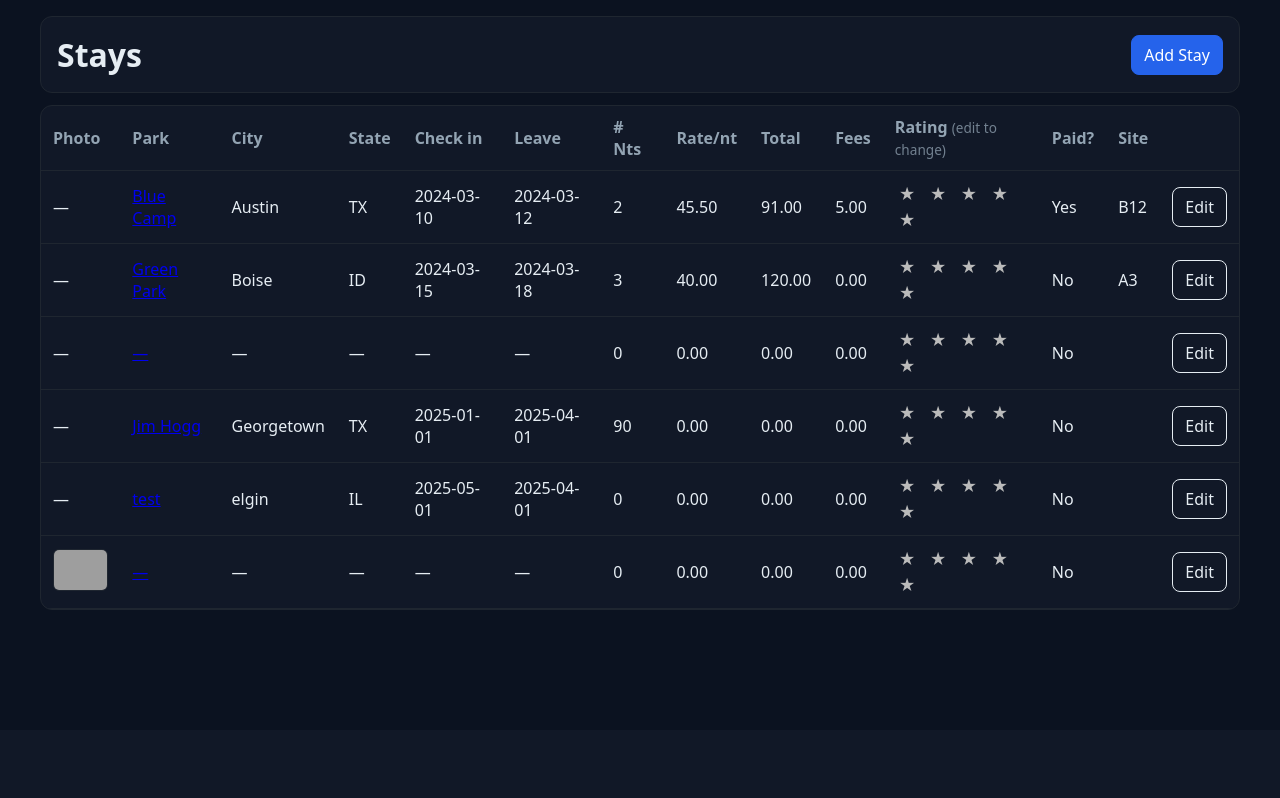
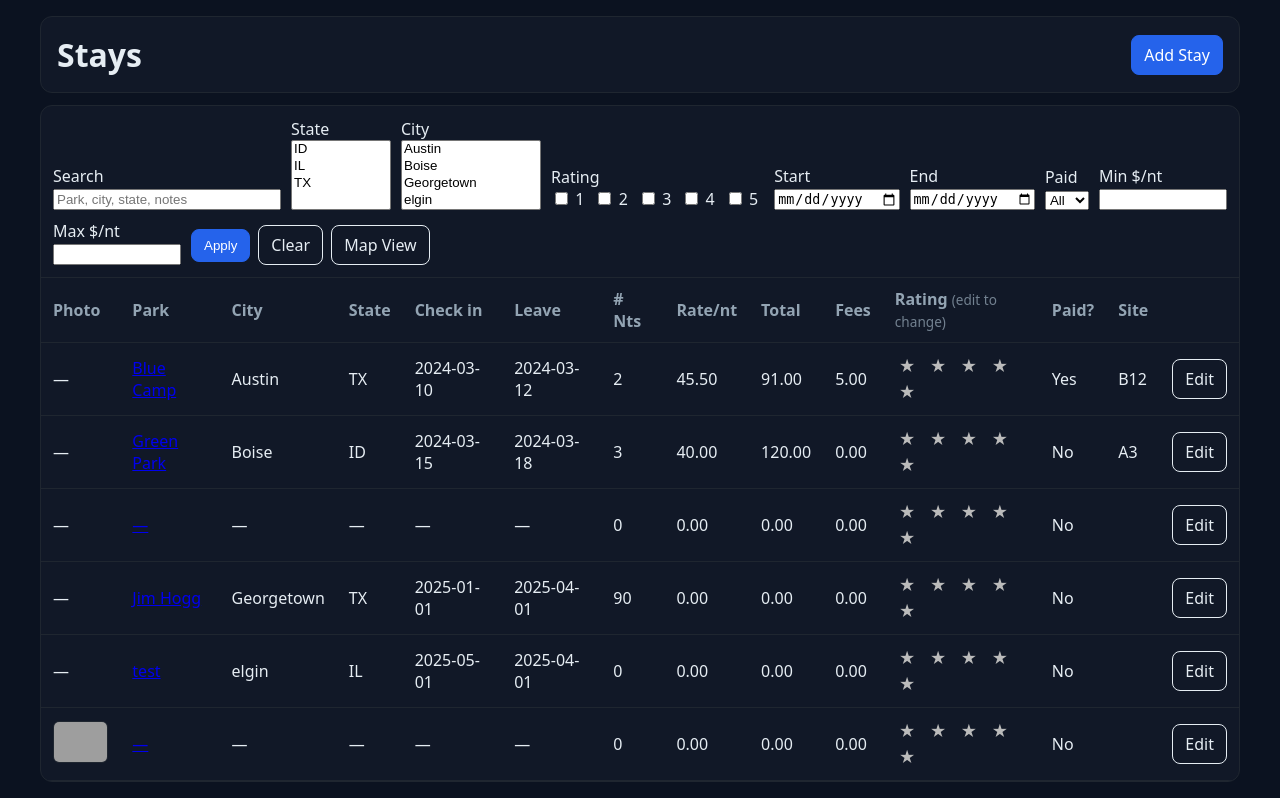
Before and after one commit to dquillman/traveler, a Django app: page /stays/ in a window 1280 px wide. Shown: the part 70-868 px from the top of the page. Before the commit the page ends 680 px from the top, so only its background shows below. Run offline with Django 5.2, Linux system fonts and the light colour scheme; data comes from the database, SQL or seed files in the repository; parts of the project's set-up code (start-up, migrations or seed data) failed here and were passed over; grey boxes are pictures that could not be loaded.

Commit message:
feat: dynamic city filter options based on selected states (client-side)

```diff
--- a/stays/templates/stays/stay_list.html
+++ b/stays/templates/stays/stay_list.html
@@ -6,6 +6,65 @@
   </div>
 
   <div class="card" style="padding:0; overflow:auto;">
+    <form method="get" style="padding:12px; border-bottom:1px solid var(--border); display:flex; gap:10px; flex-wrap:wrap; align-items:end;">
+      <label>
+        <div class="muted">Search</div>
+        <input class="txt" type="text" name="q" value="{{ selected_q }}" placeholder="Park, city, state, notes" style="min-width:220px;">
+      </label>
+      <label>
+        <div class="muted">State</div>
+        <select name="state" multiple size="4" class="txt" style="min-width:100px;">
+          {% for st in state_choices %}
+            <option value="{{ st }}" {% if st in selected_states %}selected{% endif %}>{{ st }}</option>
+          {% endfor %}
+        </select>
+      </label>
+      <label>
+        <div class="muted">City</div>
+        <select name="city" multiple size="4" class="txt" style="min-width:140px;">
+          {% for ct in city_choices %}
+            <option value="{{ ct }}" {% if ct in selected_cities %}selected{% endif %}>{{ ct }}</option>
+          {% endfor %}
+        </select>
+      </label>
+      <div>
+        <div class="muted">Rating</div>
+        {% for r in rating_choices %}
+          <label style="margin-right:6px;">
+            <input type="checkbox" name="rating" value="{{ r }}" {% if r|stringformat:'s' in selected_ratings %}checked{% endif %}> {{ r }}
+          </label>
+        {% endfor %}
+      </div>
+      <label>
+        <div class="muted">Start</div>
+        <input class="txt" type="date" name="start" value="{{ selected_start }}">
+      </label>
+      <label>
+        <div class="muted">End</div>
+        <input class="txt" type="date" name="end" value="{{ selected_end }}">
+      </label>
+      <label>
+        <div class="muted">Paid</div>
+        <select name="paid" class="txt">
+          <option value="">All</option>
+          <option value="1" {% if selected_paid == '1' %}selected{% endif %}>Yes</option>
+          <option value="0" {% if selected_paid == '0' %}selected{% endif %}>No</option>
+        </select>
+      </label>
+      <label>
+        <div class="muted">Min $/nt</div>
+        <input class="txt" type="number" step="0.01" name="min_price" value="{{ selected_min_price }}" style="width:120px;">
+      </label>
+      <label>
+        <div class="muted">Max $/nt</div>
+        <input class="txt" type="number" step="0.01" name="max_price" value="{{ selected_max_price }}" style="width:120px;">
+      </label>
+      <div style="display:flex; gap:8px; align-items:center;">
+        <button class="btn" type="submit">Apply</button>
+        <a class="btn btn-outline" href="{% url 'stays:list' %}">Clear</a>
+        <a class="btn btn-outline" href="{% url 'stays:map' %}?{{ map_query }}">Map View</a>
+      </div>
+    </form>
     <table class="table">
       <thead>
         <tr>
@@ -61,4 +120,43 @@
       </tbody>
     </table>
   </div>
+  <script>
+    (function(){
+      const citiesByState = {{ cities_by_state|safe }};
+      const stateSel = document.querySelector('select[name="state"]');
+      const citySel  = document.querySelector('select[name="city"]');
+      if (!stateSel || !citySel) return;
+
+      function getSelected(el){
+        return Array.from(el.options).filter(o => o.selected).map(o => o.value);
+      }
+      const allCities = Array.from(new Set(Object.values(citiesByState).flat())).sort();
+
+      function rebuildCityOptions(){
+        const selectedStates = getSelected(stateSel);
+        let allowed = [];
+        if (selectedStates.length === 0){
+          allowed = allCities.slice();
+        } else {
+          const set = new Set();
+          selectedStates.forEach(st => {
+            (citiesByState[st.toUpperCase()] || []).forEach(c => set.add(c));
+          });
+          allowed = Array.from(set).sort();
+        }
+        const prevSelected = new Set(getSelected(citySel));
+        citySel.innerHTML = '';
+        allowed.forEach(ct => {
+          const opt = document.createElement('option');
+          opt.value = ct; opt.textContent = ct;
+          if (prevSelected.has(ct)) opt.selected = true;
+          citySel.appendChild(opt);
+        });
+      }
+
+      stateSel.addEventListener('change', rebuildCityOptions);
+      // In case initial HTML not aligned to mapping, sync once on load
+      rebuildCityOptions();
+    })();
+  </script>
 {% endblock %}
--- a/stays/views.py
+++ b/stays/views.py
@@ -2,7 +2,7 @@ import json
 from urllib.parse import urlencode
 
 from django.shortcuts import render, get_object_or_404, redirect
-from django.db.models import Count, Sum, Avg
+from django.db.models import Count, Sum, Avg, Q
 from django.db.models.functions import TruncDate
 from django.http import HttpResponse, HttpResponseBadRequest
 from django.utils.encoding import smart_str
@@ -29,6 +29,12 @@ def _apply_stay_filters(qs, request):
     states = request.GET.getlist("state") or ([request.GET.get("state")] if request.GET.get("state") else [])
     cities = request.GET.getlist("city") or ([request.GET.get("city")] if request.GET.get("city") else [])
     ratings = request.GET.getlist("rating") or ([request.GET.get("rating")] if request.GET.get("rating") else [])
+    q = (request.GET.get("q") or "").strip()
+    start = (request.GET.get("start") or "").strip()
+    end = (request.GET.get("end") or "").strip()
+    paid = (request.GET.get("paid") or "").strip()
+    min_price = (request.GET.get("min_price") or "").strip()
+    max_price = (request.GET.get("max_price") or "").strip()
 
     states = [s for s in states if s]
     cities = [c for c in cities if c]
@@ -40,7 +46,8 @@ def _apply_stay_filters(qs, request):
             pass
 
     if states:
-        qs = qs.filter(state__in=states)
+        states_up = [s.upper() for s in states]
+        qs = qs.filter(state__in=states_up)
     if cities:
         qs = qs.filter(city__in=cities)
 
@@ -48,39 +55,123 @@ def _apply_stay_filters(qs, request):
     if ratings_clean and "rating" in field_names:
         qs = qs.filter(rating__in=ratings_clean)
 
+    if q:
+        qs = qs.filter(
+            Q(park__icontains=q)
+            | Q(city__icontains=q)
+            | Q(state__icontains=q)
+            | Q(site__icontains=q)
+            | Q(notes__icontains=q)
+        )
+
+    # Dates: filter check_in >= start, leave_date <= end
+    from datetime import date
+    def _parse_date(s: str):
+        if not s:
+            return None
+        for fmt in ("%Y-%m-%d", "%m/%d/%Y", "%m/%d/%y"):
+            try:
+                return datetime.strptime(s, fmt).date()
+            except Exception:
+                pass
+        return None
+    d_start = _parse_date(start)
+    d_end = _parse_date(end)
+    if d_start:
+        qs = qs.filter(check_in__isnull=False, check_in__gte=d_start)
+    if d_end:
+        qs = qs.filter(leave_date__isnull=False, leave_date__lte=d_end)
+
+    if paid in {"0", "1"}:
+        qs = qs.filter(paid=(paid == "1"))
+
+    from decimal import Decimal, InvalidOperation
+    def _dec(s):
+        if not s:
+            return None
+        try:
+            return Decimal(s)
+        except InvalidOperation:
+            return None
+    dmin = _dec(min_price)
+    dmax = _dec(max_price)
+    if dmin is not None:
+        qs = qs.filter(price_night__isnull=False, price_night__gte=dmin)
+    if dmax is not None:
+        qs = qs.filter(price_night__isnull=False, price_night__lte=dmax)
+
     return qs
 
 def stay_list(request):
     qs = Stay.objects.all()
+    # Read selections first so we can drive dependent choices
+    selected_states  = request.GET.getlist("state")  or ([request.GET.get("state")]  if request.GET.get("state")  else [])
+    selected_cities  = request.GET.getlist("city")   or ([request.GET.get("city")]   if request.GET.get("city")   else [])
+    selected_ratings = request.GET.getlist("rating") or ([request.GET.get("rating")] if request.GET.get("rating") else [])
+    selected_q = (request.GET.get("q") or "").strip()
+    selected_start = (request.GET.get("start") or "").strip()
+    selected_end = (request.GET.get("end") or "").strip()
+    selected_paid = (request.GET.get("paid") or "").strip()
+    selected_min_price = (request.GET.get("min_price") or "").strip()
+    selected_max_price = (request.GET.get("max_price") or "").strip()
+    selected_ratings = [str(r) for r in selected_ratings]
+
+    # Choices
     state_choices = list(Stay.objects.values_list("state", flat=True)
                          .exclude(state__isnull=True).exclude(state__exact="")
                          .distinct().order_by("state"))
-    city_choices  = list(Stay.objects.values_list("city", flat=True)
+    if selected_states:
+        states_up = [s.upper() for s in selected_states]
+        city_base = Stay.objects.filter(state__in=states_up)
+    else:
+        city_base = Stay.objects
+    city_choices  = list(city_base.values_list("city", flat=True)
                          .exclude(city__isnull=True).exclude(city__exact="")
                          .distinct().order_by("city"))
     rating_choices = [1, 2, 3, 4, 5]
 
+    # Apply filters to listing queryset
     qs = _apply_stay_filters(qs, request)
 
-    selected_states  = request.GET.getlist("state")  or ([request.GET.get("state")]  if request.GET.get("state")  else [])
-    selected_cities  = request.GET.getlist("city")   or ([request.GET.get("city")]   if request.GET.get("city")   else [])
-    selected_ratings = request.GET.getlist("rating") or ([request.GET.get("rating")] if request.GET.get("rating") else [])
-    selected_ratings = [str(r) for r in selected_ratings]
+    # Build mapping of state -> cities for client-side dynamic filtering
+    pairs = (Stay.objects
+             .values_list("state", "city")
+             .exclude(state__isnull=True).exclude(state__exact="")
+             .exclude(city__isnull=True).exclude(city__exact="")
+             .distinct())
+    cities_by_state = {}
+    for st, ct in pairs:
+        st_up = (st or "").upper()
+        cities_by_state.setdefault(st_up, set()).add(ct)
+    cities_by_state = {k: sorted(v) for k, v in cities_by_state.items()}
 
     qs_params = []
     for s in selected_states:  qs_params.append(("state", s))
     for c in selected_cities:  qs_params.append(("city", c))
     for r in selected_ratings: qs_params.append(("rating", r))
+    if selected_q: qs_params.append(("q", selected_q))
+    if selected_start: qs_params.append(("start", selected_start))
+    if selected_end: qs_params.append(("end", selected_end))
+    if selected_paid in {"0","1"}: qs_params.append(("paid", selected_paid))
+    if selected_min_price: qs_params.append(("min_price", selected_min_price))
+    if selected_max_price: qs_params.append(("max_price", selected_max_price))
     map_query = urlencode(qs_params)
 
     return render(request, "stays/stay_list.html", {
         "stays": qs,
         "state_choices": state_choices,
         "city_choices": city_choices,
+        "cities_by_state": json.dumps(cities_by_state),
         "rating_choices": rating_choices,
         "selected_states": selected_states,
         "selected_cities": selected_cities,
         "selected_ratings": selected_ratings,
+        "selected_q": selected_q,
+        "selected_start": selected_start,
+        "selected_end": selected_end,
+        "selected_paid": selected_paid,
+        "selected_min_price": selected_min_price,
+        "selected_max_price": selected_max_price,
         "map_query": map_query,
         "stars": [1, 2, 3, 4, 5],
     })
```
